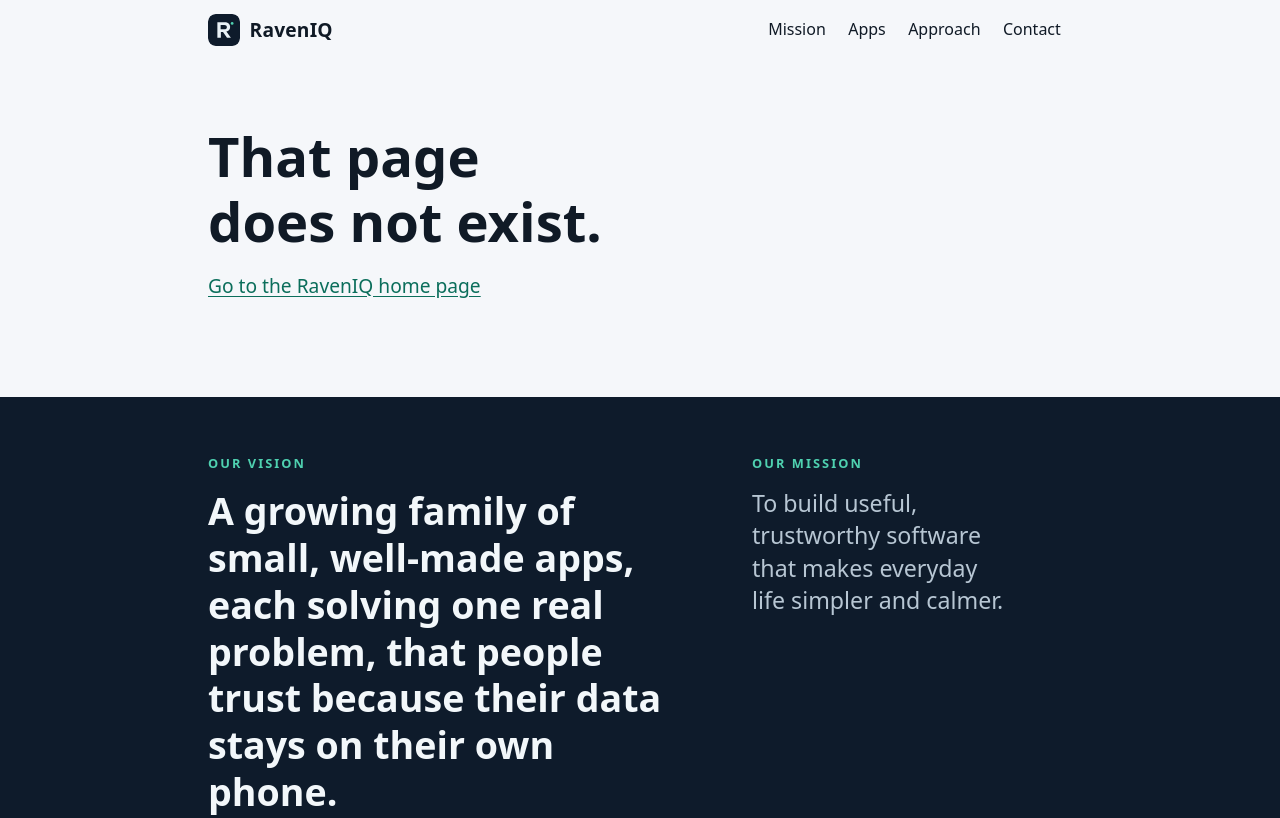
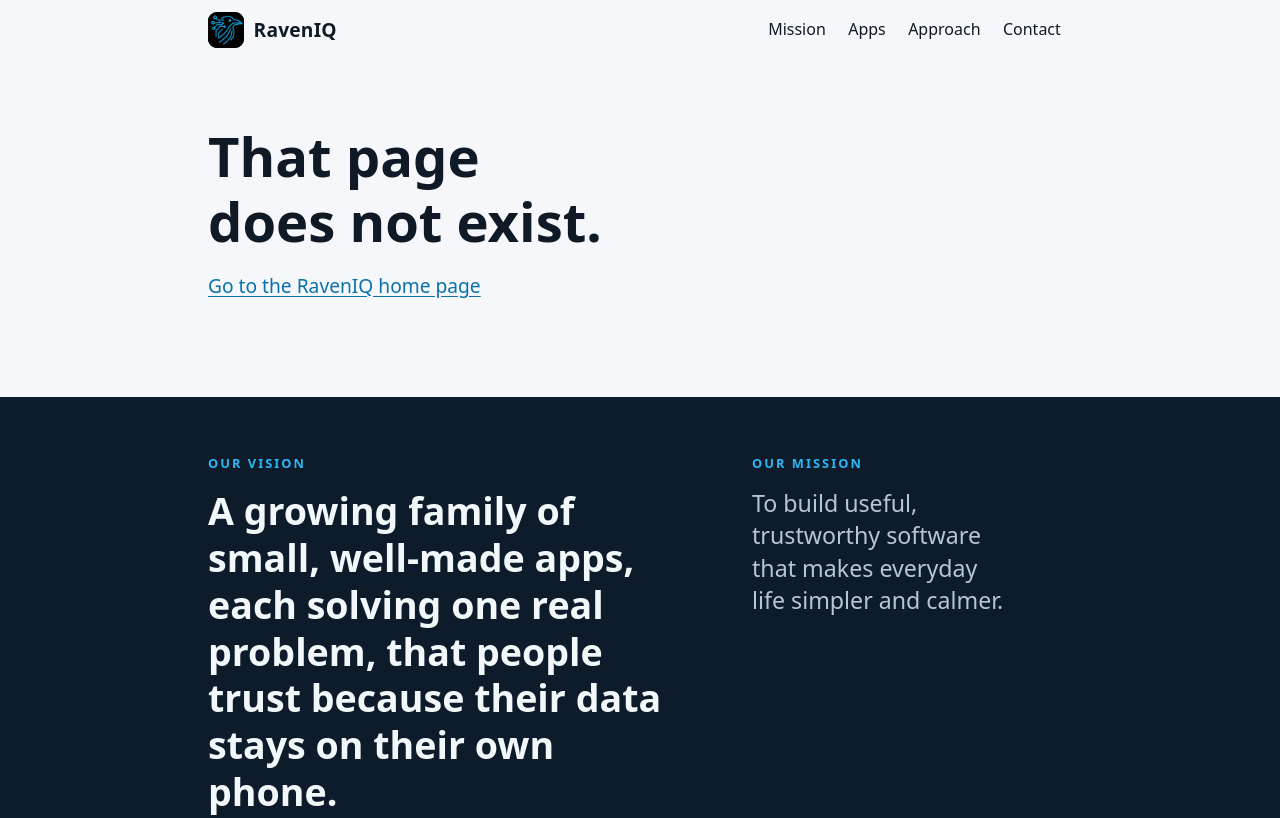
Before and after one commit to raveniqai/raveniq, a plain HTML site: page docs/404.html in a window 1280 px wide. Shown: the top 818 px of the page. Drawn offline with Linux system fonts and the light colour scheme.

Commit message:
Use the original RavenIQ raven as logo and icons; cyan accent
Co-Authored-By: Claude Sonnet 5.5 <noreply@anthropic.com>

```diff
--- a/docs/404.html
+++ b/docs/404.html
@@ -6,11 +6,11 @@
 <meta name="color-scheme" content="light dark">
 <meta name="theme-color" content="#F5F7FA" media="(prefers-color-scheme: light)"><meta name="theme-color" content="#0A1420" media="(prefers-color-scheme: dark)">
 <link rel="canonical" href="https://raveniq.ai/">
-<link rel="icon" type="image/svg+xml" href="mark.svg"><link rel="icon" type="image/png" href="favicon-32.png" sizes="32x32"><link rel="apple-touch-icon" href="apple-touch-icon.png">
+<link rel="icon" type="image/png" href="favicon-32.png" sizes="32x32"><link rel="apple-touch-icon" href="apple-touch-icon.png">
 <link rel="stylesheet" href="style.css">
 </head><body>
 <a class="skip" href="#main">Skip to content</a>
-<header class="wrap bar"><a class="brand" href="./"><img src="mark.svg" width="32" height="32" alt="">RavenIQ</a><nav aria-label="Main"><a href="#why">Mission</a><a href="#apps">Apps</a><a href="#approach">Approach</a><a href="#contact">Contact</a></nav></header>
+<header class="wrap bar"><a class="brand" href="./"><img src="mark.png" width="36" height="36" alt="">RavenIQ</a><nav aria-label="Main"><a href="#why">Mission</a><a href="#apps">Apps</a><a href="#approach">Approach</a><a href="#contact">Contact</a></nav></header>
 <main id="main" class="wrap">
 <section class="hero"><h1>That page does not exist.</h1><p class="lead"><a href="./">Go to the RavenIQ home page</a></p><span hidden>
 <p class="lead">RavenIQ builds focused tools that do one job well, keep your data on your phone, and stay out of your way.</p></section>
--- a/docs/style.css
+++ b/docs/style.css
@@ -1,13 +1,13 @@
 /* One stylesheet, system fonts, no external resources. */
-:root{--bg:#F5F7FA;--surface:#FFF;--text:#101A26;--muted:#4A5868;--line:#D8DFE8;--accent:#0B6E5B;--band:#0E1B2B;--band-text:#F2F7FA;--band-muted:#B7C6D3;--band-accent:#4FD1B0;--font:system-ui,-apple-system,"Segoe UI",Roboto,"Helvetica Neue",Arial,sans-serif}
-@media (prefers-color-scheme:dark){:root{--bg:#0A1420;--surface:#122030;--text:#E9F1F6;--muted:#9DB0BF;--line:#243548;--accent:#4FD1B0;--band:#122A3F;--band-text:#F2F7FA;--band-muted:#B7C6D3;--band-accent:#4FD1B0}}
+:root{--bg:#F5F7FA;--surface:#FFF;--text:#101A26;--muted:#4A5868;--line:#D8DFE8;--accent:#0A71AD;--band:#0E1B2B;--band-text:#F2F7FA;--band-muted:#B7C6D3;--band-accent:#2CB8F5;--font:system-ui,-apple-system,"Segoe UI",Roboto,"Helvetica Neue",Arial,sans-serif}
+@media (prefers-color-scheme:dark){:root{--bg:#0A1420;--surface:#122030;--text:#E9F1F6;--muted:#9DB0BF;--line:#243548;--accent:#2CB8F5;--band:#122A3F;--band-text:#F2F7FA;--band-muted:#B7C6D3;--band-accent:#2CB8F5}}
 *{box-sizing:border-box}html{-webkit-text-size-adjust:100%}
 body{margin:0;background:var(--bg);color:var(--text);font:1rem/1.6 var(--font)}
 .wrap{width:100%;max-width:56rem;margin:0 auto;padding-inline:1rem}
 a{color:var(--accent);text-underline-offset:.15em}:focus-visible{outline:3px solid var(--accent);outline-offset:2px;border-radius:4px}
 .skip{position:absolute;left:-999px;background:var(--surface);padding:.75rem 1rem}.skip:focus{left:0;z-index:5}
 .bar{display:flex;flex-wrap:wrap;align-items:center;justify-content:space-between;gap:.25rem 1rem;padding-block:.5rem}
-.brand{display:inline-flex;align-items:center;gap:.6rem;min-height:44px;font-weight:800;font-size:1.2rem;letter-spacing:.01em;color:var(--text);text-decoration:none}.brand img{border-radius:8px}
+.brand{display:inline-flex;align-items:center;gap:.6rem;min-height:44px;font-weight:800;font-size:1.2rem;letter-spacing:.01em;color:var(--text);text-decoration:none}.brand img{border-radius:9px;background:#000}
 nav{display:flex;flex-wrap:wrap}nav a{display:inline-flex;align-items:center;min-height:44px;padding:0 .7rem;color:var(--text);text-decoration:none;border-radius:8px}nav a:hover{color:var(--accent)}
 main{padding-block:1rem 3rem}
 h1,h2,h3{line-height:1.2;text-wrap:balance}
```
Also changed, not shown: docs/index.html (+2 -2 lines), assets/apple-touch-icon.png, assets/favicon-32.png, assets/icon-512.png, assets/logo-full.jpg (added), assets/mark.png (added), assets/mark.svg (deleted), docs/apple-touch-icon.png, docs/favicon-32.png, docs/mark.png (added), docs/mark.svg (deleted), 1 other file.
